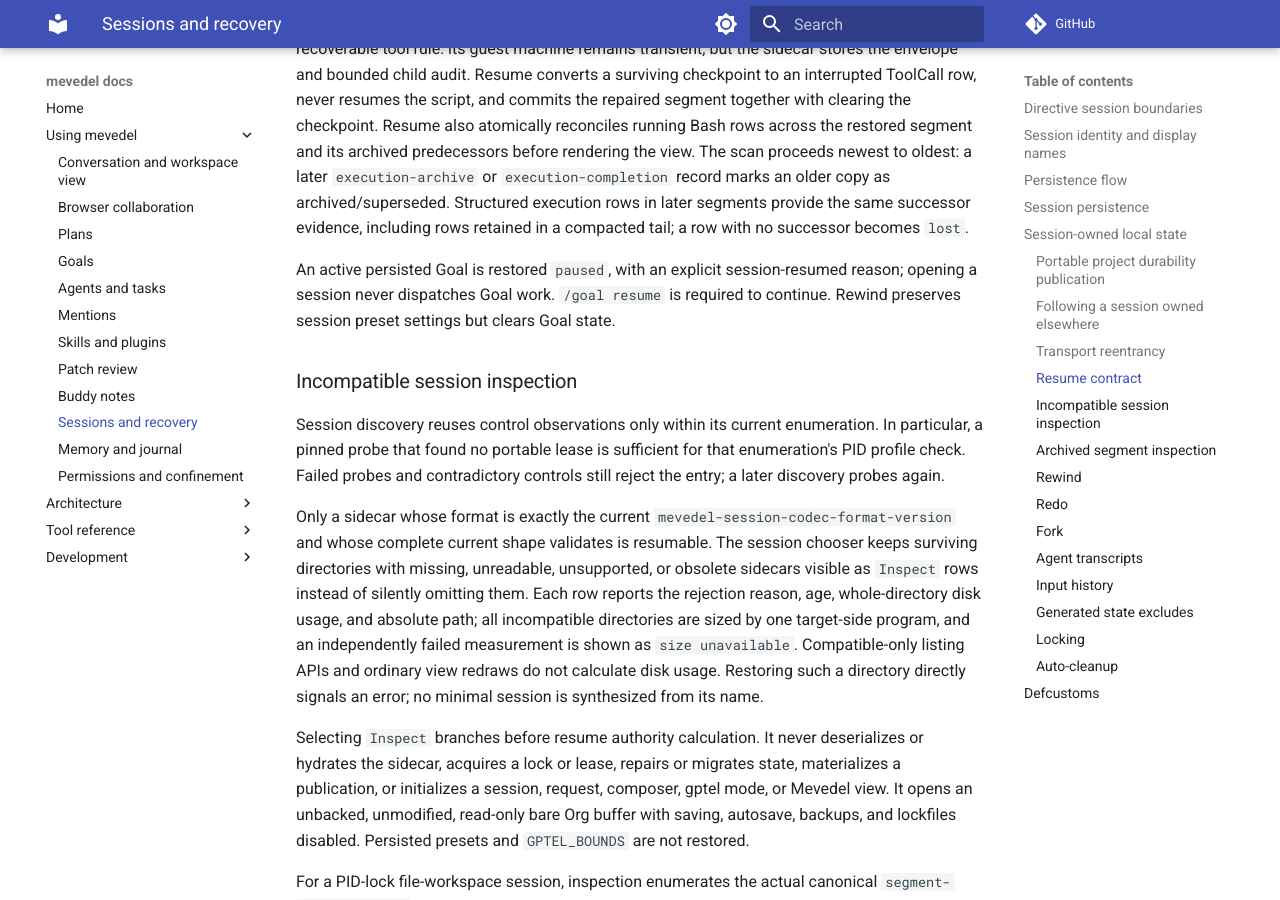
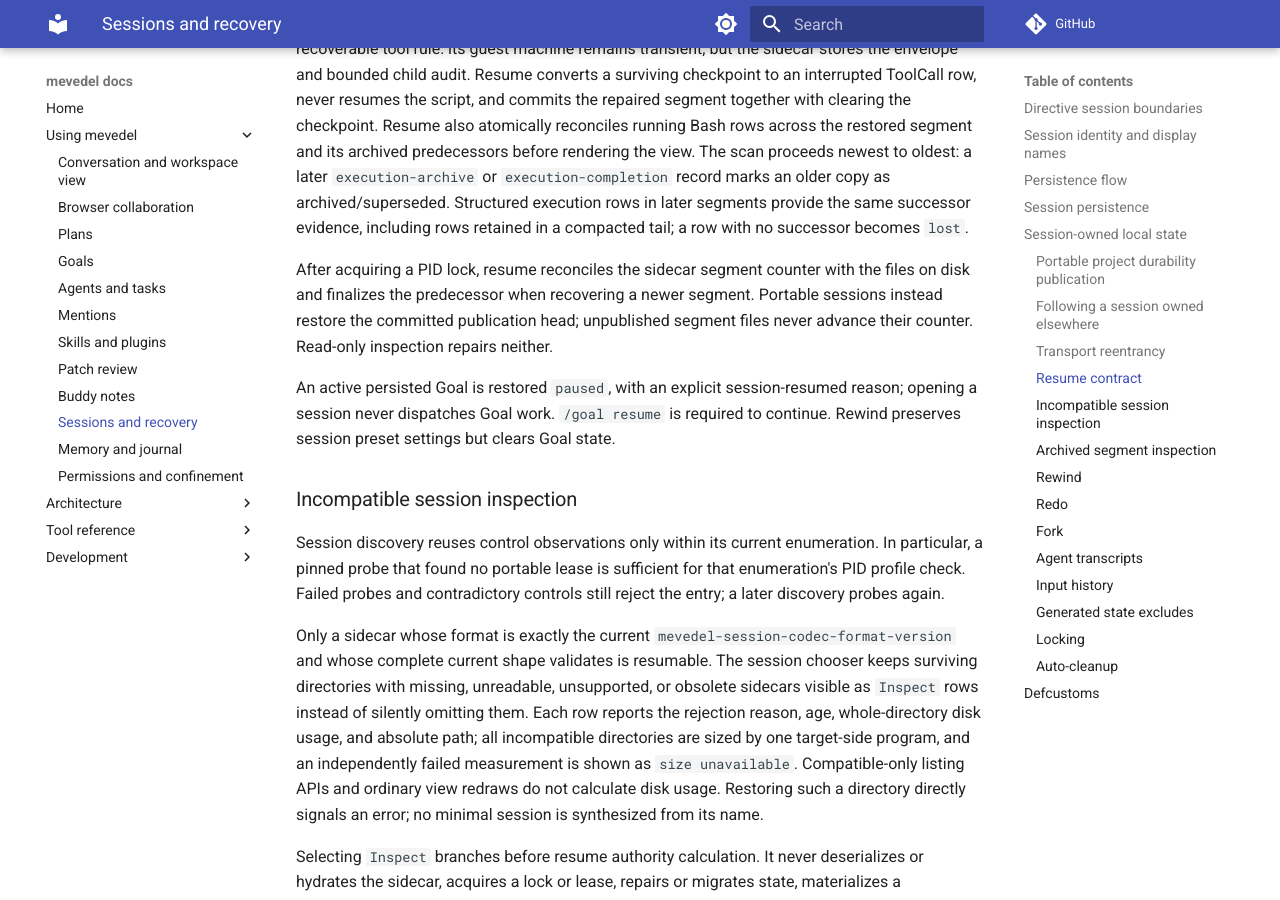
Before and after one commit to FrauH0lle/mevedel, an MkDocs documentation site: the page built from docs/sessions.md, in a window 1280 px wide and 900 px high, scrolled down 21455 px. Built offline with MkDocs 1.6.1 and Material for MkDocs 9.7.7, drawn with Linux system fonts in a browser that asks for light colours; comment, search, counter and statistics services are not loaded.

Commit message:
refactor(session): Remove unreachable deferred segment repair
Portable restore batches repairs, while only PID-lock restore recovers a
segment counter from disk. Their mutually exclusive paths cannot defer
predecessor finalization into the portable batch.

* mevedel-session-persistence.el (mevedel-session-persistence-restore):
Remove the impossible deferred predecessor branch and its temporary state.
Remove unused forward declarations left by the owner splits.
* mevedel-session-artifacts.el
(mevedel-session-artifacts-self-heal-segment-counter): Always finalize an
upward recovery; remove the unused deferred-finalization argument.
* test/test-mevedel-session-persistence.el
(mevedel-session-persistence-restore): Characterize both authority modes
through save and restore with a newer disk segment.
* test/test-mevedel-session-artifacts.el
(mevedel-session-artifacts-self-heal-segment-counter): Consolidate counter
and predecessor checks; remove the obsolete deferred-mode case.
* docs/sessions.md: State the existing counter-recovery boundary.

Validation: 297 baseline and 305 affected ERT cases pass, including cold
owner loading. All 199 Elisp files compile without warnings; bytecode
cleaned afterwards. No supported workflow or persisted format changes.

```diff
--- a/docs/sessions.md
+++ b/docs/sessions.md
@@ -1005,6 +1005,11 @@
 same successor evidence, including rows retained in a compacted tail; a row
 with no successor becomes `lost`.
 
+After acquiring a PID lock, resume reconciles the sidecar segment counter with
+the files on disk and finalizes the predecessor when recovering a newer segment.
+Portable sessions instead restore the committed publication head; unpublished
+segment files never advance their counter. Read-only inspection repairs neither.
+
 An active persisted Goal is restored `paused`, with an explicit session-resumed
 reason; opening a session never dispatches Goal work. `/goal resume` is required
 to continue. Rewind preserves session preset settings but clears Goal state.
```
Also changed, not shown: 4 other files.
